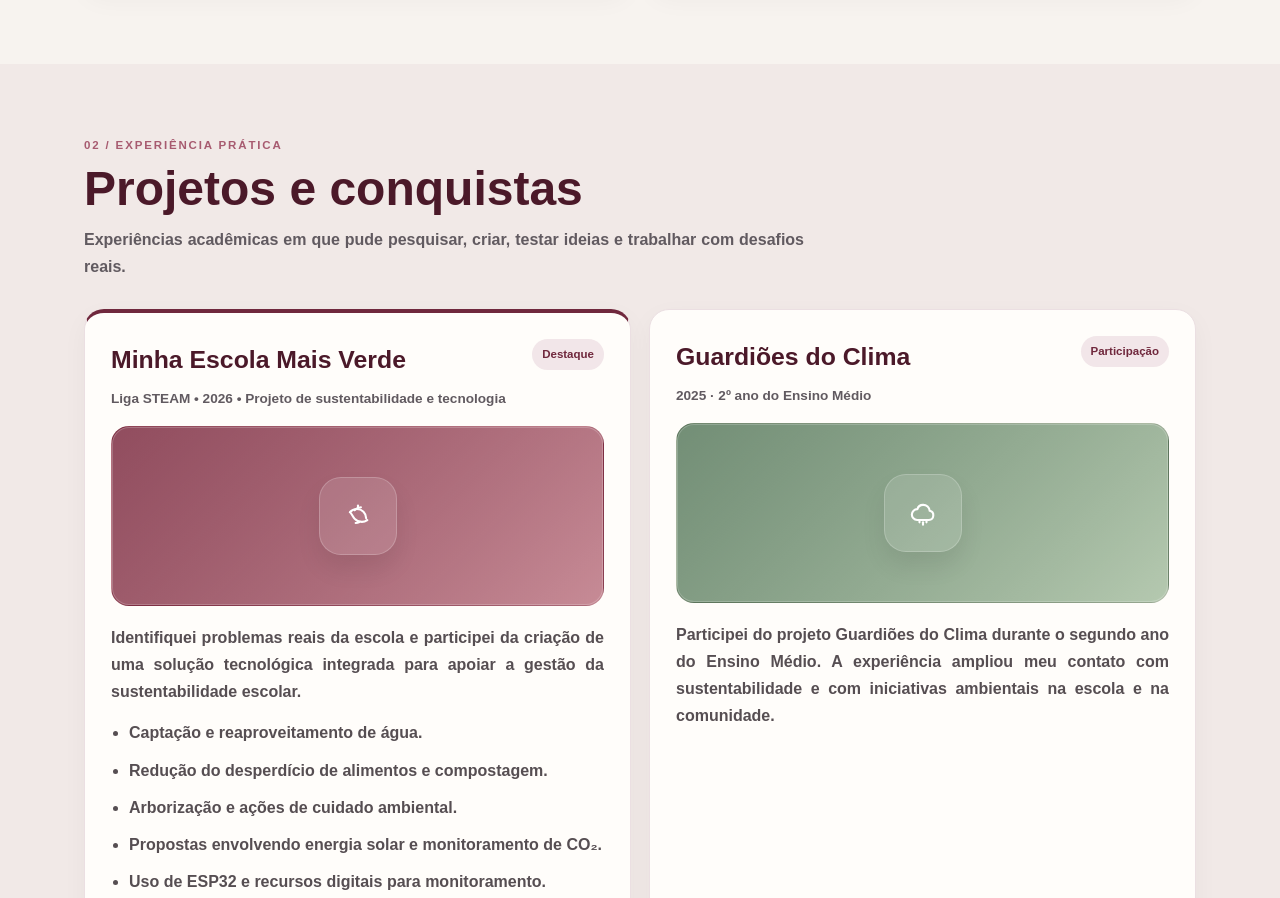
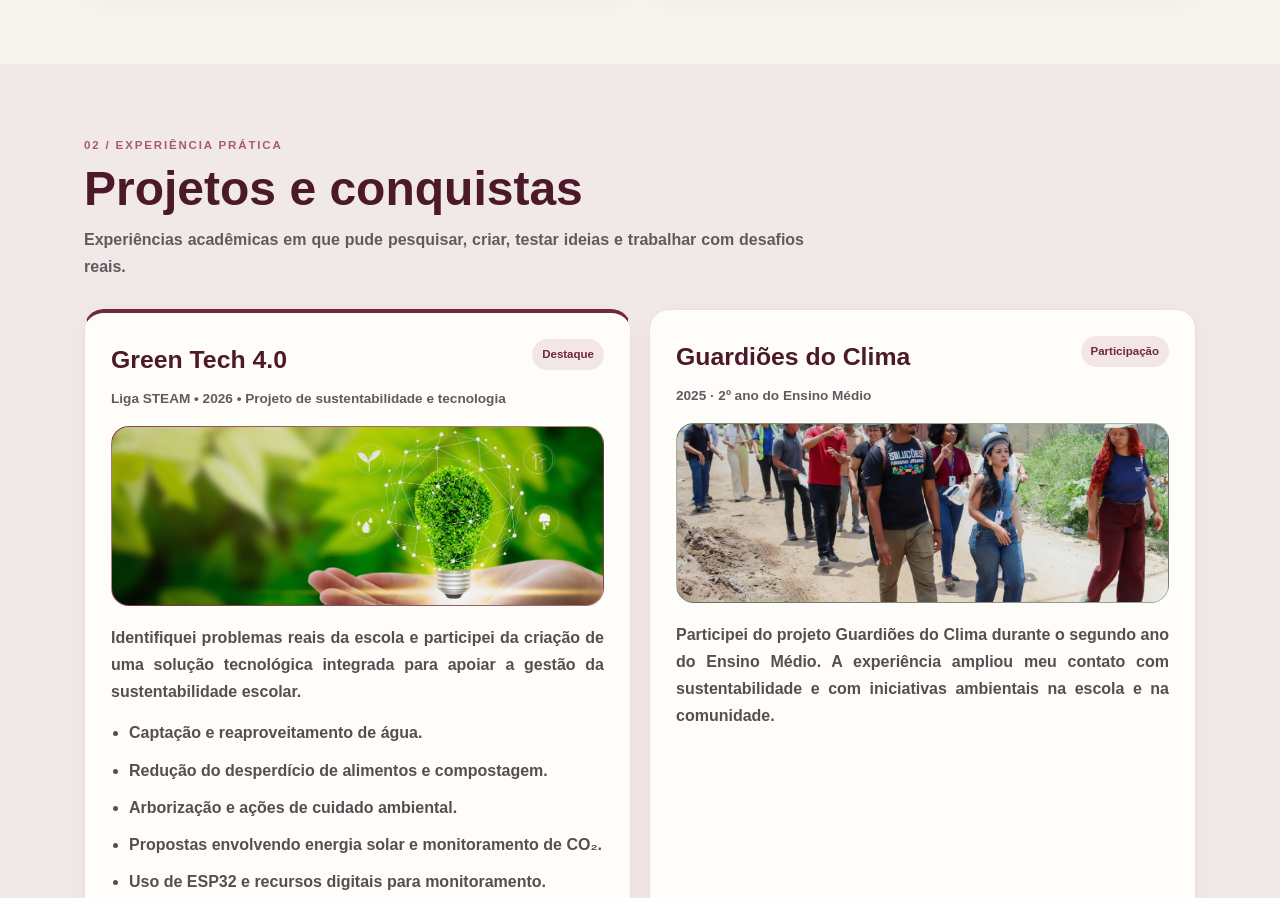
Before and after one commit to yasmimaparecidagomes2959-gif/Portifolio, a plain HTML site: page index.html in a window 1280 px wide. Shown: the part 1180-2078 px from the top of the page. Drawn offline with Linux system fonts and the light colour scheme.

Commit message:
Criação de portifolio

```diff
--- a/index.html
+++ b/index.html
@@ -567,7 +567,19 @@
       content: "";
       position: absolute;
       inset: 0;
-      background: linear-gradient(135deg, rgba(255,255,255,0.16), rgba(255,255,255,0));
+      z-index: 1;
+      background: linear-gradient(135deg, rgba(20, 25, 22, 0.18), rgba(20, 25, 22, 0.02));
+      pointer-events: none;
+    }
+
+    .project-photo {
+      position: absolute;
+      inset: 0;
+      width: 100%;
+      height: 100%;
+      object-fit: cover;
+      object-position: center;
+      object-position: center;
     }
 
     .project-icon {
@@ -702,10 +714,7 @@
           <h2>Estudante • Tecnologia • Sustentabilidade • Cuidado com os animais</h2>
           <div class="actions">
             <a class="btn primary" href="#projetos">Conheça meus projetos</a>
-            <button class="btn secondary" id="printResume" type="button" aria-label="Imprimir ou salvar currículo em PDF">
-              <svg viewBox="0 0 24 24" aria-hidden="true"><path d="M7 8V3h10v5M7 17H5a2 2 0 0 1-2-2v-4a2 2 0 0 1 2-2h14a2 2 0 0 1 2 2v4a2 2 0 0 1-2 2h-2"/><path d="M7 14h10v7H7zM17 11h.01"/></svg>
-              Imprimir / salvar currículo em PDF
-            </button>
+            <a class="btn secondary" href="#sobre">Sobre mim</a>
           </div>
         </div>
 
@@ -761,15 +770,13 @@
           <article class="project featured">
             <div class="project-top">
               <div>
-                <h3>Minha Escola Mais Verde</h3>
+                <h3>Green Tech 4.0</h3>
                 <div class="project-sub">Liga STEAM • 2026 • Projeto de sustentabilidade e tecnologia</div>
               </div>
               <span class="pill">Destaque</span>
             </div>
             <div class="project-visual visual-one">
-              <div class="project-icon" aria-label="Ícone de sustentabilidade">
-                <svg viewBox="0 0 24 24" aria-hidden="true"><path d="M19 14c0-4.5-3.5-8-8-8-2.4 0-4.5 1-6 2.8C6 8.9 7 12 9 14.3c1.5 1.7 3.8 2.7 6.3 2.7 1.7 0 3.2-.5 4.7-1.5"/><path d="M12 5V3"/><path d="M9 7c1.5-1.5 3.3-2.3 5.5-2.5"/><path d="M10 18c1.2 0 2.1-.2 3.1-.8"/></svg>
-              </div>
+              <img class="project-photo" src="tecnologia.jpg" alt="Lâmpada com uma árvore e símbolos de energia limpa e sustentabilidade" loading="lazy">
             </div>
             <p>Identifiquei problemas reais da escola e participei da criação de uma solução tecnológica integrada para apoiar a gestão da sustentabilidade escolar.</p>
             <ul>
@@ -795,9 +802,7 @@
               <span class="pill">Participação</span>
             </div>
             <div class="project-visual visual-two">
-              <div class="project-icon" aria-label="Ícone de clima">
-                <svg viewBox="0 0 24 24" aria-hidden="true"><path d="M7 18h10a4 4 0 0 0 .7-7.9A5.5 5.5 0 0 0 12.1 5a5 5 0 0 0-4.9 3.7A4.2 4.2 0 0 0 7 18Z"/><path d="M9 18v2"/><path d="M15 18v2"/><path d="M12 20v2"/></svg>
-              </div>
+              <img class="project-photo" src="13-11-2026-Visita-tecnica-na-Ipuca-Foto-Jonnathan-Smith-11-scaled%20%281%29.jpg" alt="Grupo de cidadãos e profissionais em uma visita técnica de campo" loading="lazy">
             </div>
             <p>Participei do projeto Guardiões do Clima durante o segundo ano do Ensino Médio. A experiência ampliou meu contato com sustentabilidade e com iniciativas ambientais na escola e na comunidade.</p>
           </article>
@@ -907,8 +912,6 @@
               <span class="tool" tabindex="0">Banco de dados</span>
               <span class="tool" tabindex="0">ESP32</span>
               <span class="tool" tabindex="0">Inteligência Artificial</span>
-              <span class="tool" tabindex="0">ChatGPT</span>
-              <span class="tool" tabindex="0">Qwen</span>
             </div>
             <p class="small-note">Ferramentas utilizadas como apoio em pesquisas, desenvolvimento, programação e prototipagem.</p>
           </article>
@@ -990,7 +993,6 @@
       }
     });
 
-    document.getElementById('printResume').addEventListener('click', () => window.print());
   </script>
 </body>
 </html>
```
Also changed, not shown: 13-11-2026-Visita-tecnica-na-Ipuca-Foto-Jonnathan-Smith-11-scaled (1).jpg (added), 2016-12-07-o-impacto-da-tecnologia-na-sustentabilidade.webp (added), tecnologia.jpg (added).
